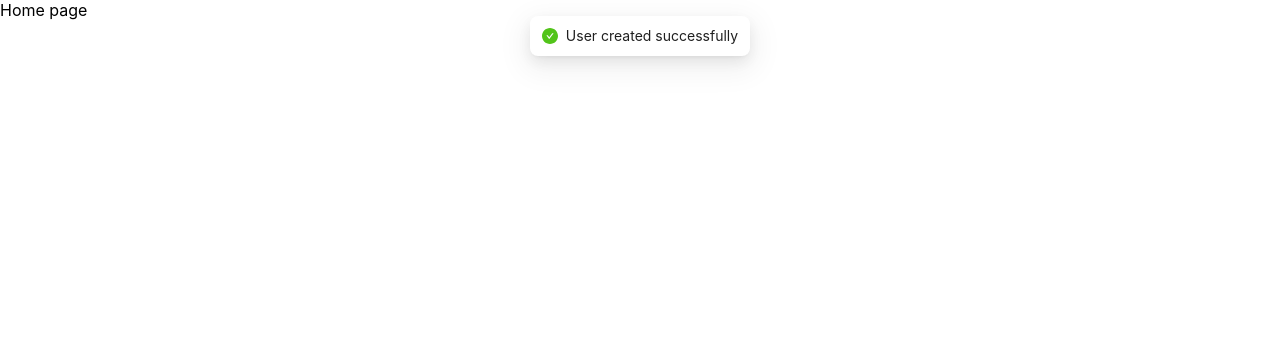
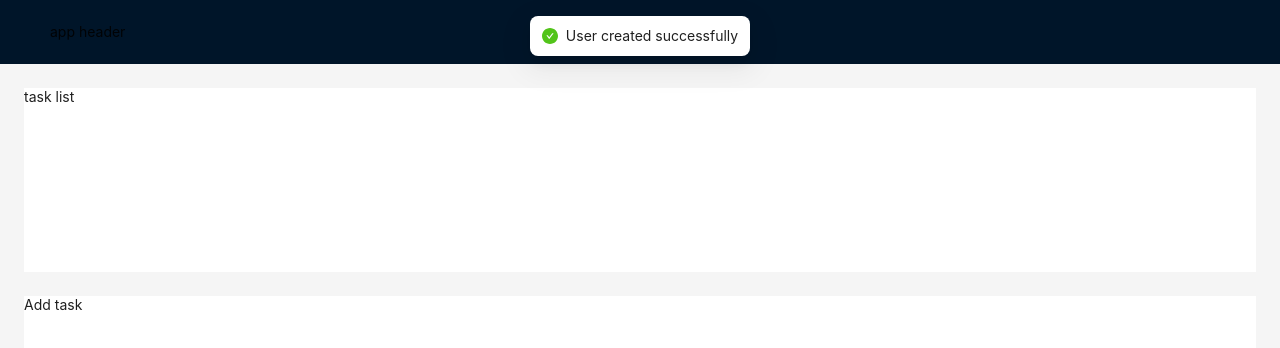
Before and after one commit to santhi1694/taskManagement, a React (Create React App) app in the folder task-management/: page / in a window 1280 px wide. Both pictures are taken after typing "Sample", "Sample123" into the empty fields and a click on the button "Submit". Shown: the top 348 px of the page. Built offline with nearby package versions, Linux system fonts and the light colour scheme.

Commit message:
Layout Added with Header and Task list and add task
Layout Added with Header and Task list and add task

```diff
--- a/task-management/src/components/Home.js
+++ b/task-management/src/components/Home.js
@@ -1,7 +1,22 @@
+import { Layout } from "antd";
+import { Content, Header } from "antd/es/layout/layout";
 import React from "react";
+import AddTask from "./AddTask";
+import AppHeader from "./AppHeader";
+import TaskList from "./TaskList";
 const Home = () => {
-    return(
-        <div>Home page</div>
-    )
-}
-export default Home
+  return (
+    <Layout className="site-layout">
+      <Header>
+        <AppHeader />
+      </Header>
+      <Layout>
+        <Content>
+          <TaskList />
+          <AddTask />
+        </Content>
+      </Layout>
+    </Layout>
+  );
+};
+export default Home;
```
